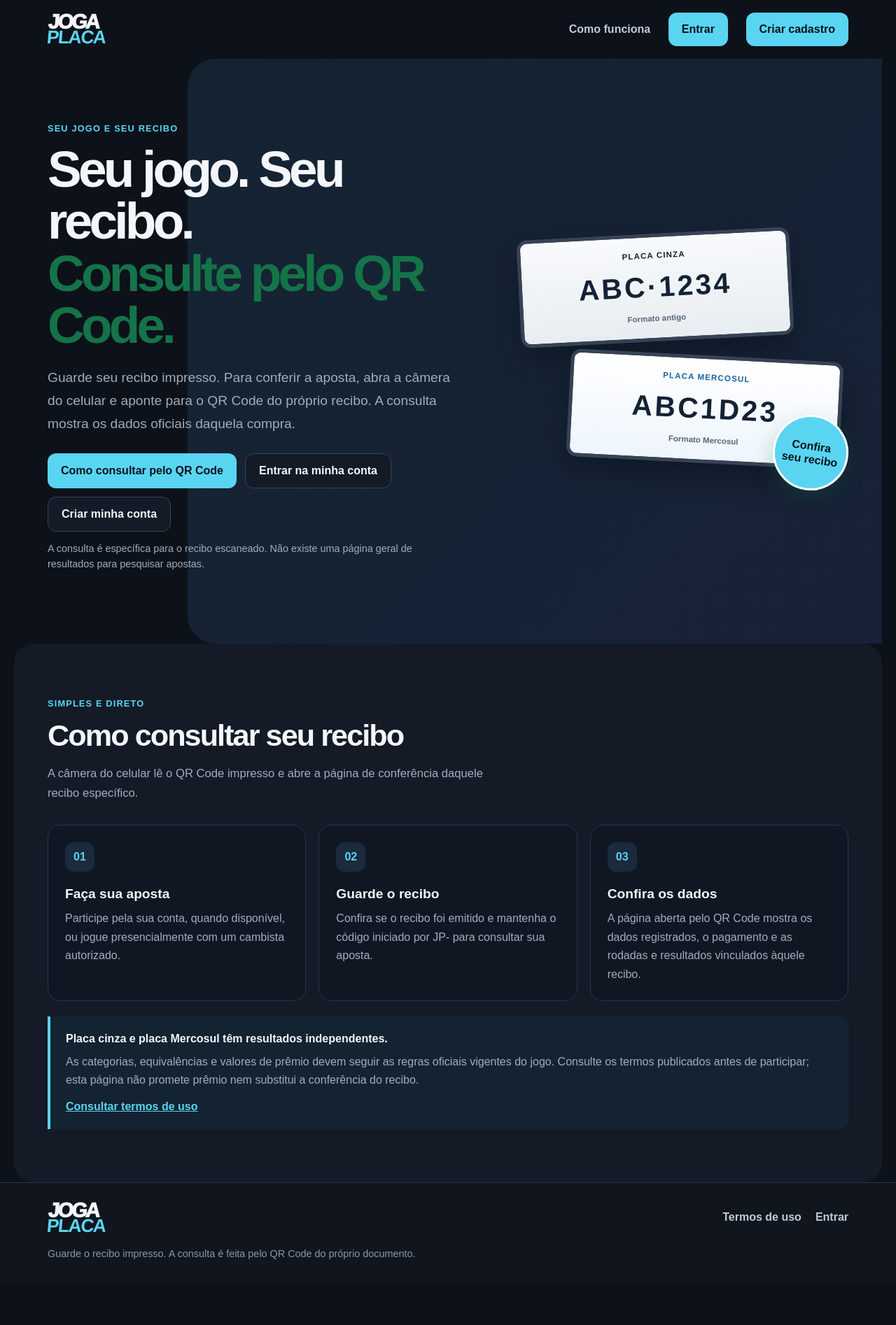
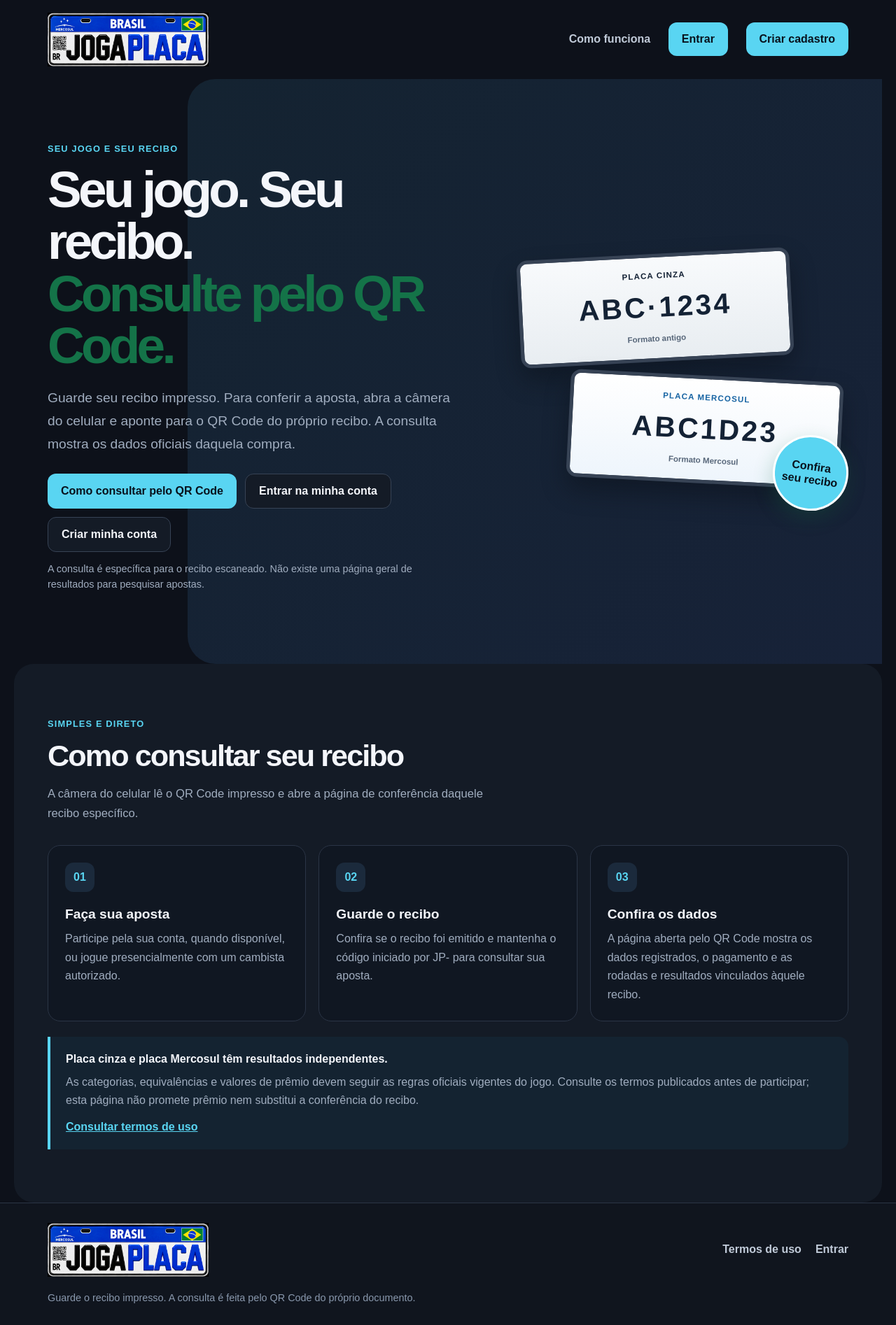
Before and after one commit to jpveiculos/JogaPlacas, a Next.js app: page / in a window 1280 px wide. Shown: the whole page at 70% size. Before the commit the page ends 1832 px from the top, so only its background shows below. Built offline with nearby package versions, Linux system fonts and the light colour scheme.

Commit message:
Use official shared logo on homepage header and footer

```diff
--- a/src/app/page.tsx
+++ b/src/app/page.tsx
@@ -1,5 +1,6 @@
 import type { Metadata } from "next";
 import Link from "next/link";
+import { BrandLogo } from "@/components/brand-logo";
 
 export const dynamic = "force-dynamic";
 export const metadata: Metadata = {
@@ -11,7 +12,7 @@ export default function HomePage() {
   return (
     <div className="home-page">
       <header className="home-header">
-        <Link href="/" className="home-brand home-wordmark" aria-label="Joga Placa — página inicial"><span className="wordmark-joga">JOGA</span><span className="wordmark-placa">PLACA</span></Link>
+        <BrandLogo className="home-brand" />
         <nav className="home-nav" aria-label="Navegação principal">
           <a href="#como-funciona">Como funciona</a>
           <Link className="home-login-button" href="/login">Entrar</Link>
@@ -57,7 +58,7 @@ export default function HomePage() {
       </section>
 
       <footer className="home-footer">
-        <Link href="/" className="home-brand home-wordmark" aria-label="Joga Placa — página inicial"><span className="wordmark-joga">JOGA</span><span className="wordmark-placa">PLACA</span></Link>
+        <BrandLogo className="home-brand" />
         <div><Link href="/termos-de-uso">Termos de uso</Link><Link href="/login">Entrar</Link></div>
         <p>Guarde o recibo impresso. A consulta é feita pelo QR Code do próprio documento.</p>
       </footer>
```
